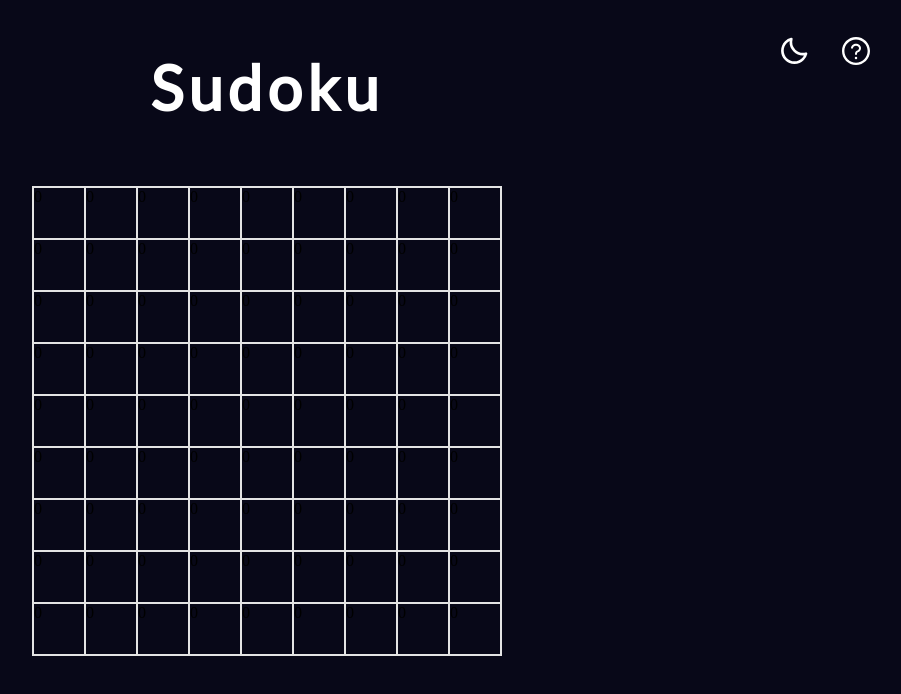
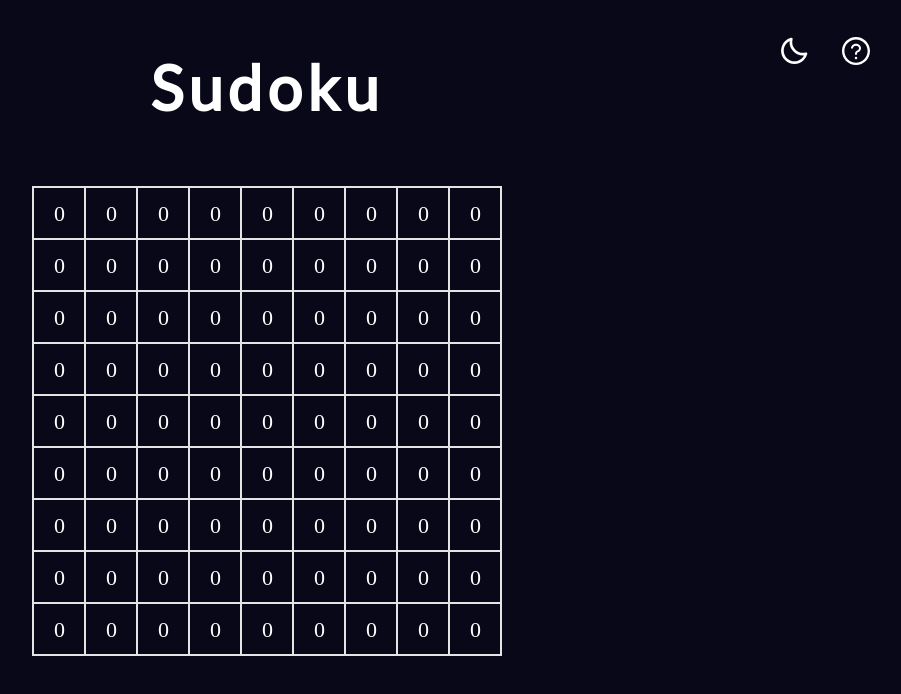
Before and after one commit to Sailesh-2209/sudoku, a React (Create React App) app: page / in a window 1280 px wide. Shown: the top 694 px of the page, without its empty margins (373-1274 px from the left). Built offline with nearby package versions, Linux system fonts and the light colour scheme.

Commit message:
styled board

```diff
--- a/src/components/board/styles/board.tsx
+++ b/src/components/board/styles/board.tsx
@@ -11,6 +11,19 @@ export const MiddleBlock = styled.div`
   border: 1px solid #e4e4e4;
   margin: 0;
   padding: 0;
+  text-align: center;
+  align-items: center;
+  position: relative;
+
+  p {
+    color: white;
+    font-size: 22px;
+    position: absolute;
+    padding: 0;
+    margin: -25% 0 0 -10%;
+    top: 50%;
+    left: 50%;
+  }
 
   @media (max-width: 520px) {
     height: 40px;
--- a/src/containers/BoardContainer.tsx
+++ b/src/containers/BoardContainer.tsx
@@ -19,7 +19,9 @@ export const BoardContainer: React.FC = () => {
               {rowArray.map((item: number, innerIndex: number) => {
                 if (outerIndex === 0) {
                   return (
-                    <Board.LeftBlock key={`${innerIndex}`}>0</Board.LeftBlock>
+                    <Board.LeftBlock key={`${innerIndex}`}>
+                      <p>0</p>
+                    </Board.LeftBlock>
                   );
                 } else if (
                   innerIndex === 0 &&
@@ -27,7 +29,9 @@ export const BoardContainer: React.FC = () => {
                   outerIndex !== 8
                 ) {
                   return (
-                    <Board.TopBlock key={`${innerIndex}`}>0</Board.TopBlock>
+                    <Board.TopBlock key={`${innerIndex}`}>
+                      <p>0</p>
+                    </Board.TopBlock>
                   );
                 } else if (
                   innerIndex === 8 &&
@@ -36,17 +40,19 @@ export const BoardContainer: React.FC = () => {
                 ) {
                   return (
                     <Board.BottomBlock key={`${innerIndex}`}>
-                      0
+                      <p>0</p>
                     </Board.BottomBlock>
                   );
                 } else if (outerIndex === 8) {
                   return (
-                    <Board.RightBlock key={`${innerIndex}`}>0</Board.RightBlock>
+                    <Board.RightBlock key={`${innerIndex}`}>
+                      <p>0</p>
+                    </Board.RightBlock>
                   );
                 } else {
                   return (
                     <Board.MiddleBlock key={`${innerIndex}`}>
-                      0
+                      <p>0</p>
                     </Board.MiddleBlock>
                   );
                 }
```
